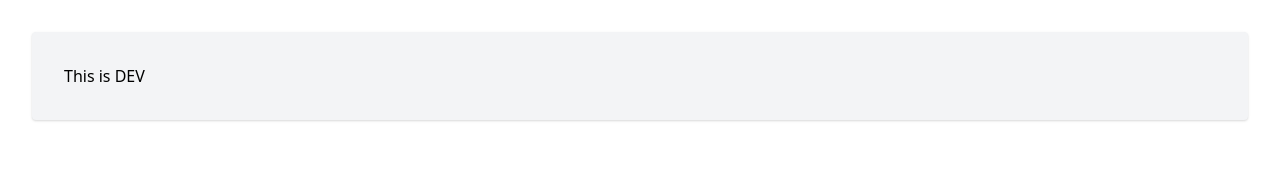
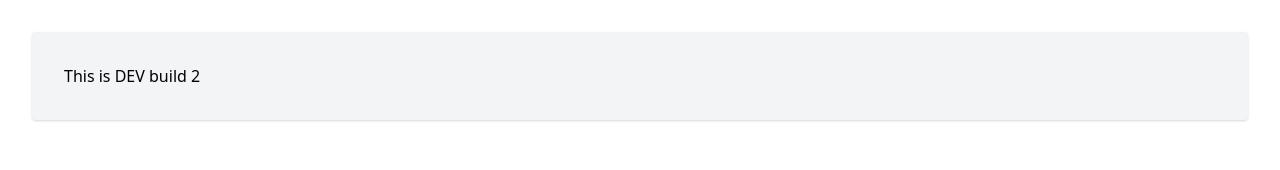
Before and after one commit to kieran-allen/cfp-test, a React app: page / in a window 1280 px wide. Shown: the top 170 px of the page. Built offline with nearby package versions, Linux system fonts and the light colour scheme.

Commit message:
second build on dev

```diff
--- a/src/App.tsx
+++ b/src/App.tsx
@@ -3,7 +3,7 @@ import clsx from 'clsx'
 export function App() {
   return (
     <h1 className={clsx('bg-gray-100', 'm-8', 'rounded', 'p-8', 'shadow')}>
-      This is DEV
+      This is DEV build 2
     </h1>
   )
 }
```
